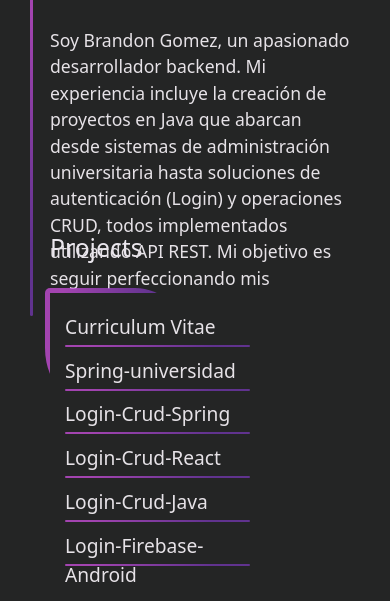
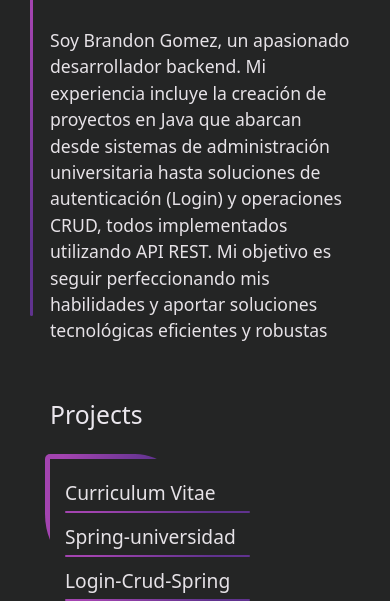
Before and after one commit to Will1184/Portafolio, a website: page index.html in a window 390 px wide. Shown: the part 183-784 px from the top of the page. Drawn offline with nearby package versions, Linux system fonts and the light colour scheme; files whose address does not match are found by name.

```diff
--- a/css/style.css
+++ b/css/style.css
@@ -51,7 +51,7 @@
     transform: translate(-20%,55%);
 }
 header{
-    margin:0 0 60px 0 ;
+    margin:0 0 50px 0 ;
     background-color: var(--colorBackground);
 }
 .icons{
@@ -92,7 +92,7 @@
     background: var(--colorBorder);
     border-radius: 10px;
     content: "";
-    height: 300px;
+    height: 260px;
     left: 0;
     top: 0;
     transform: translate(-20px,65px);
@@ -108,7 +108,7 @@
 .info-details{
     color: var(--colorText1);
     margin-top: 40px;
-    font-size: 1.24em;
+    font-size: 1.1em;
 }
 .info-tecnologies{
     color: var(--colorText2);
@@ -248,7 +248,7 @@
 }
 
 
-@media only screen and (min-width: 1350px){
+@media only screen and (min-width: 1360px){
 
     .container::after{
         display: none;
@@ -273,8 +273,7 @@
         display: none;
     }
     .info-details{
-        width: 450px;
-        height: 150px;
+        width: 650px;
     }
 }
 @media only screen and (max-width: 900px){
```
